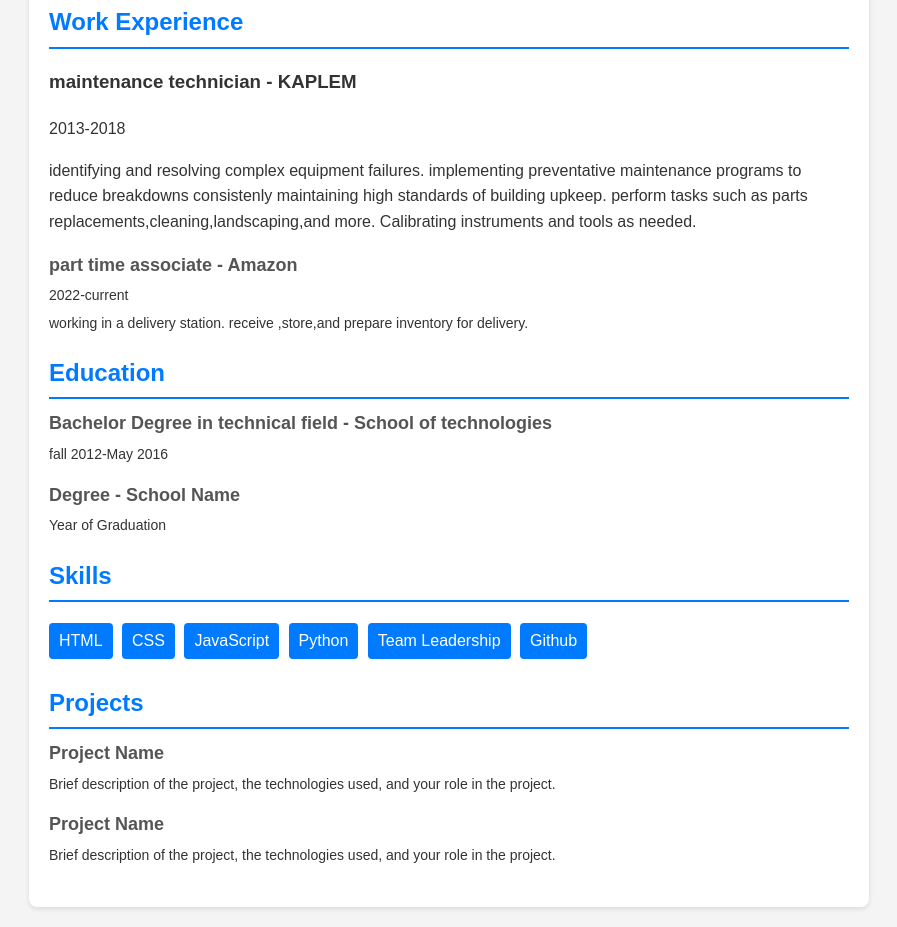
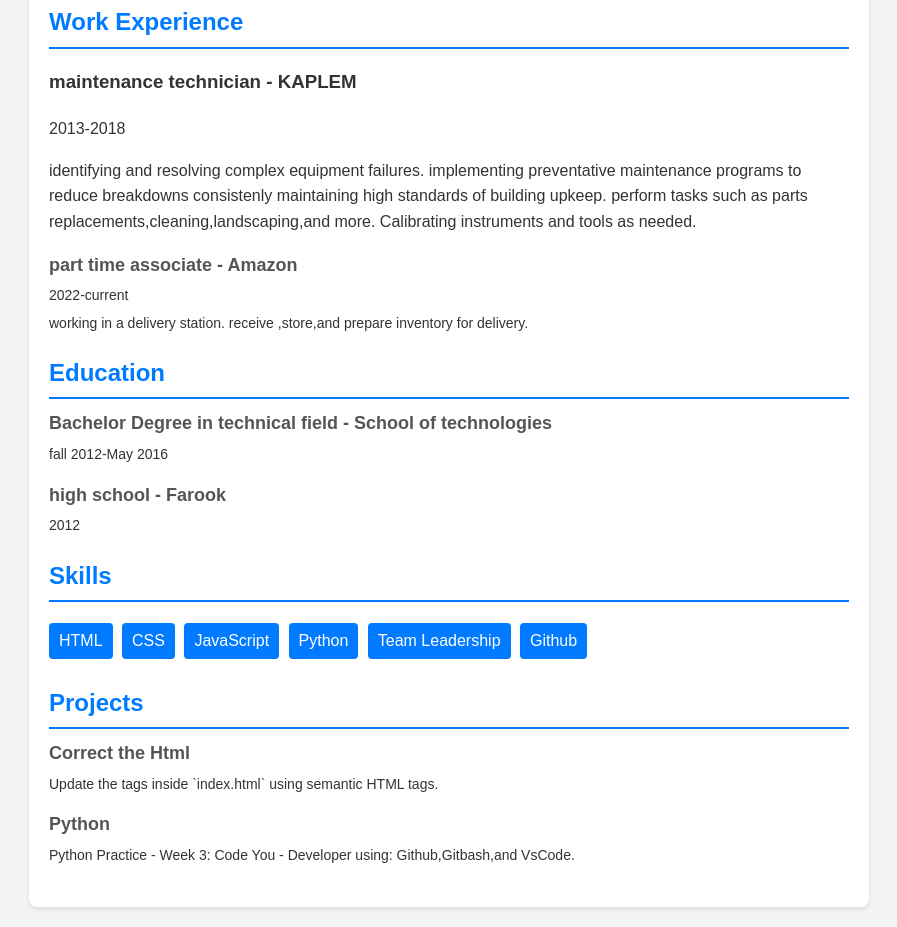
Before and after one commit to elaktif/resume, a plain HTML site: page index.html in a window 1280 px wide. Shown: the part 270-1197 px from the top of the page, without its empty margins (191-1088 px from the left). Drawn offline with Linux system fonts and the light colour scheme.

Commit message:
Resume project

```diff
--- a/index.html
+++ b/index.html
@@ -124,8 +124,8 @@
                     <p>fall 2012-May 2016</p>
                 </div>
                 <div class="item">
-                    <h3>Degree - School Name</h3>
-                    <p>Year of Graduation</p>
+                    <h3>high school - Farook</h3>
+                    <p>2012</p>
                 </div>
             </section>
             <section class="section">
@@ -143,17 +143,16 @@
             <section class="section">
                 <h2>Projects</h2>
                 <div class="item">
-                    <h3>Project Name</h3>
+                    <h3>Correct the Html</h3>
                     <p>
-                        Brief description of the project, the technologies used,
-                        and your role in the project.
+                        Update the tags inside `index.html` using semantic HTML tags.
                     </p>
                 </div>
                 <div class="item">
-                    <h3>Project Name</h3>
+                    <h3>Python</h3>
                     <p>
-                        Brief description of the project, the technologies used,
-                        and your role in the project.
+                        Python Practice - Week 3: Code You - Developer
+                        using: Github,Gitbash,and VsCode.
                     </p>
                 </div>
             </section>
```
